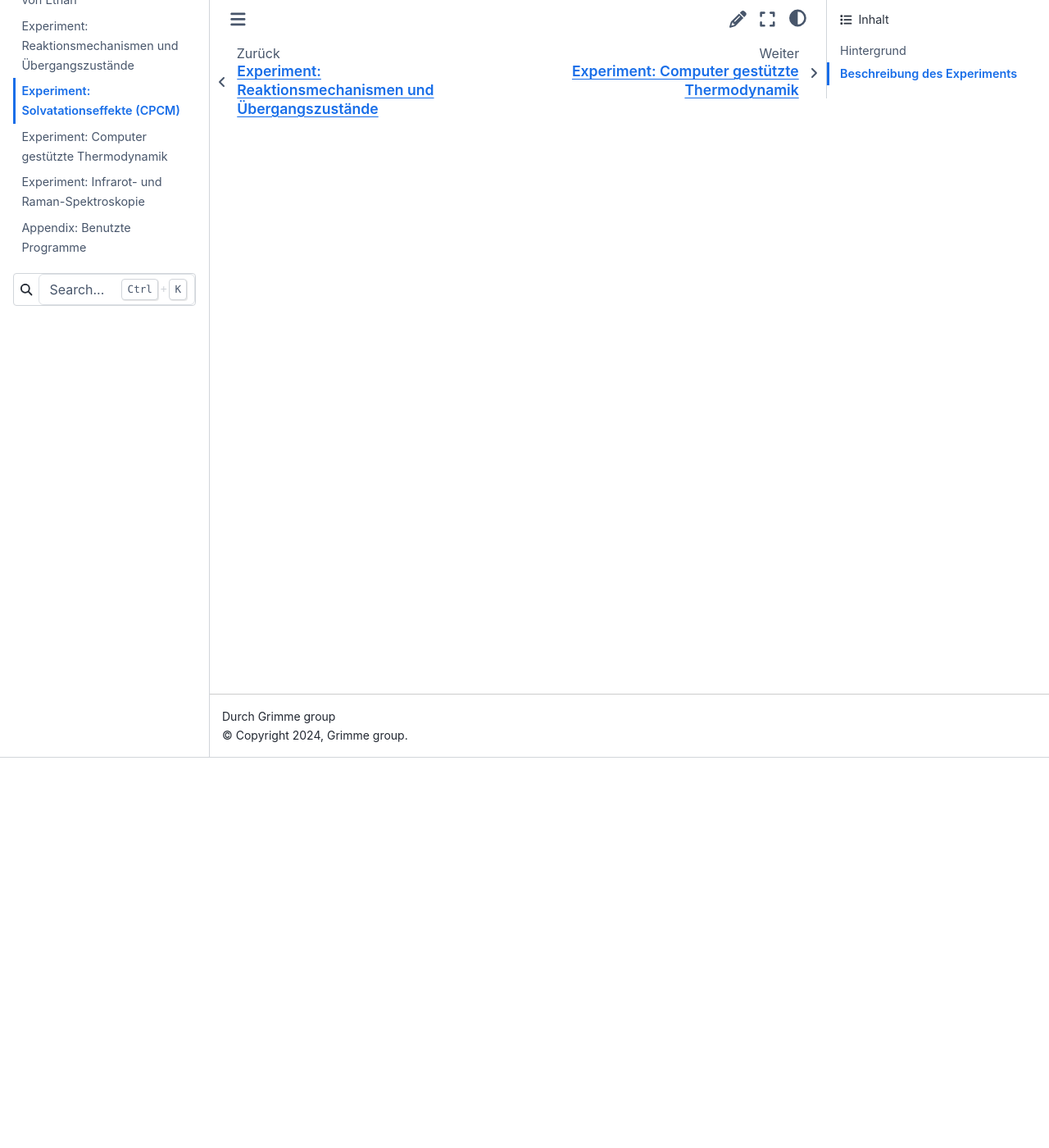
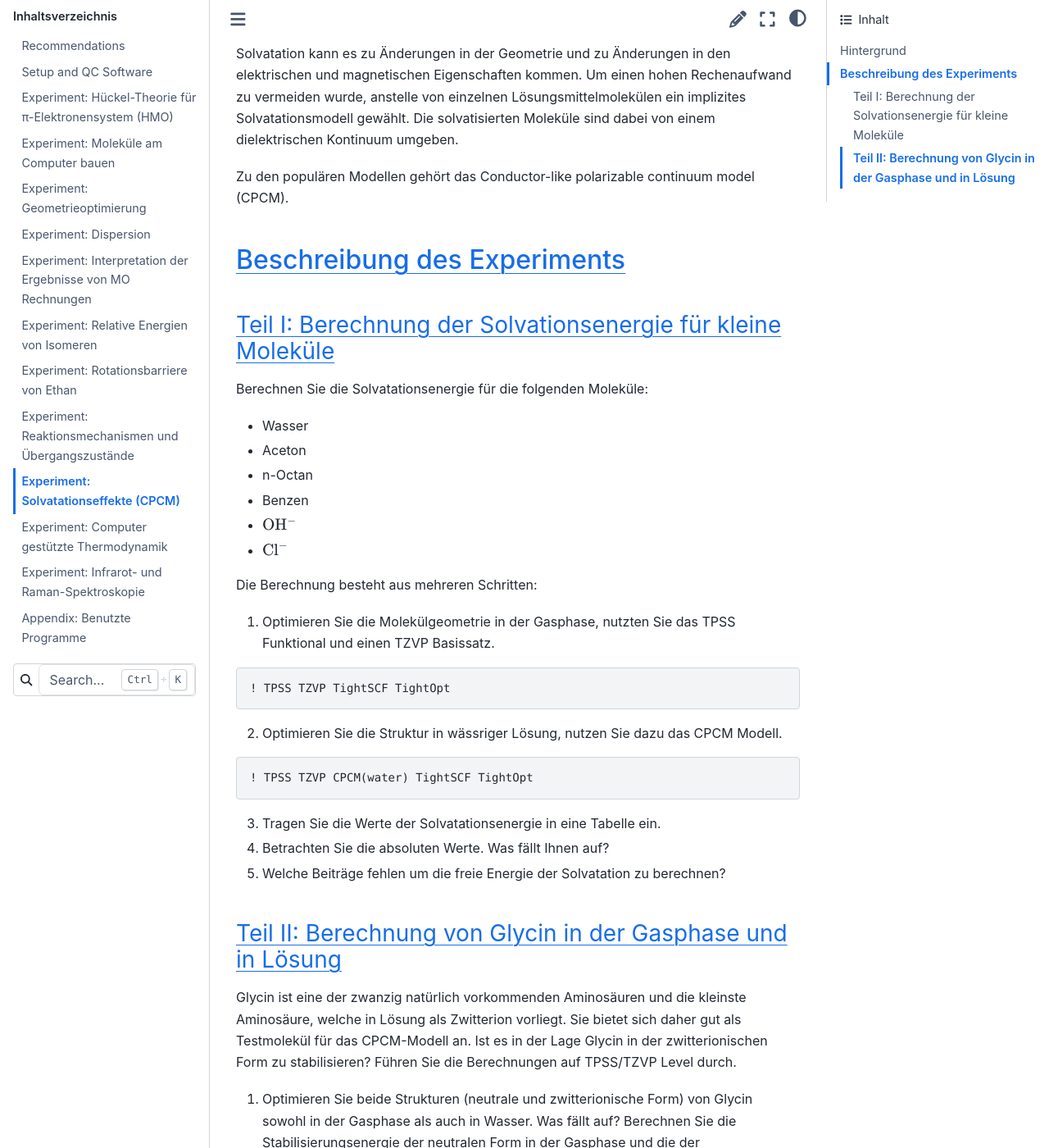
Before and after one commit to grimme-lab/bch616-teaching, a Sphinx documentation site: the page built from doc/ex9_solv.rst, in a window 1280 px wide and 1400 px high, scrolled down 476 px. Shown: the whole window at 82% size. Built offline with Sphinx 7.4.7 and the Sphinx Book theme 1.1.4, drawn with Linux system fonts in a browser that asks for light colours; some of the changed text lies outside the part shown.

Commit message:
Added Experiment: Solvatationseffekte

```diff
--- a/doc/ex9_solv.rst
+++ b/doc/ex9_solv.rst
@@ -8,6 +8,62 @@ Experiment: Solvatationseffekte (CPCM)
 Hintergrund
 -----------
 
+Solvatationseffekte spielen in allen Bereichen der Chemie eine wichtige Rolle.
+Durch die Solvatation kann es zu Änderungen in der Geometrie und zu Änderungen in den elektrischen und magnetischen Eigenschaften kommen.
+Um einen hohen Rechenaufwand zu vermeiden wurde, anstelle von einzelnen Lösungsmittelmolekülen ein implizites Solvatationsmodell gewählt.
+Die solvatisierten Moleküle sind dabei von einem dielektrischen Kontinuum umgeben.
+
+Zu den populären Modellen gehört das Conductor-like polarizable continuum model (CPCM).
+
 
 Beschreibung des Experiments
 ----------------------------
+
+Teil I: Berechnung der Solvationsenergie für kleine Moleküle
+~~~~~~~~~~~~~~~~~~~~~~~~~~~~~~~~~~~~~~~~~~~~~~~~~~~~~~~~~~~~
+
+Berechnen Sie die Solvatationsenergie für die folgenden Moleküle:
+
+- Wasser
+- Aceton
+- n-Octan
+- Benzen
+- :math:`\ce{OH^-}`
+- :math:`\ce{Cl^-}`
+
+Die Berechnung besteht aus mehreren Schritten:
+
+1. Optimieren Sie die Molekülgeometrie in der Gasphase, nutzten Sie das TPSS Funktional und einen TZVP Basissatz.
+
+.. code-block:: none
+
+   ! TPSS TZVP TightSCF TightOpt
+
+2. Optimieren Sie die Struktur in wässriger Lösung, nutzen Sie dazu das CPCM Modell.
+
+.. code-block:: none
+
+   ! TPSS TZVP CPCM(water) TightSCF TightOpt
+
+3. Tragen Sie die Werte der Solvatationsenergie in eine Tabelle ein.
+4. Betrachten Sie die absoluten Werte. Was fällt Ihnen auf?
+5. Welche Beiträge fehlen um die freie Energie der Solvatation zu berechnen?
+
+Teil II: Berechnung von Glycin in der Gasphase und in Lösung
+~~~~~~~~~~~~~~~~~~~~~~~~~~~~~~~~~~~~~~~~~~~~~~~~~~~~~~~~~~~~~~
+
+Glycin ist eine der zwanzig natürlich vorkommenden Aminosäuren und die kleinste Aminosäure, welche in Lösung als Zwitterion vorliegt.
+Sie bietet sich daher gut als Testmolekül für das CPCM-Modell an.
+Ist es in der Lage Glycin in der zwitterionischen Form zu stabilisieren? Führen Sie die Berechnungen auf TPSS/TZVP Level durch.
+
+1. Optimieren Sie beide Strukturen (neutrale und zwitterionische Form) von Glycin sowohl in der Gasphase als auch in Wasser. Was fällt auf? Berechnen Sie die Stabilisierungsenergie der neutralen Form in der Gasphase und die der zwitterionischen Form in Lösung.
+2. Variieren Sie die Dielektrizitätskonstante und bestimmen Sie den Wert, an welchem die zwitterionische Form gerade noch stabilisiert wird. Benutzen Sie für die neutrale Form die gasphasenoptimierte Geometrie aus 1. und für die zwitterionische Form ausschließlich die bereits in Wasser optimierte Geometrie. Überlegen Sie dazu zunächst, in welchem Bereich beide Formen gleich stabil sein könnten. Variieren Sie dort die Dielektrizitätskonstante in Schritten von 0.1.
+
+.. code-block:: none
+
+   ! TPSS TZVP TightSCF
+
+   %cpcm
+      epsilon 80.40 # Dielektrizitaetskonstante Wasser
+      refrac   1.33 # Brechungsindex Wasser
+   end
```
